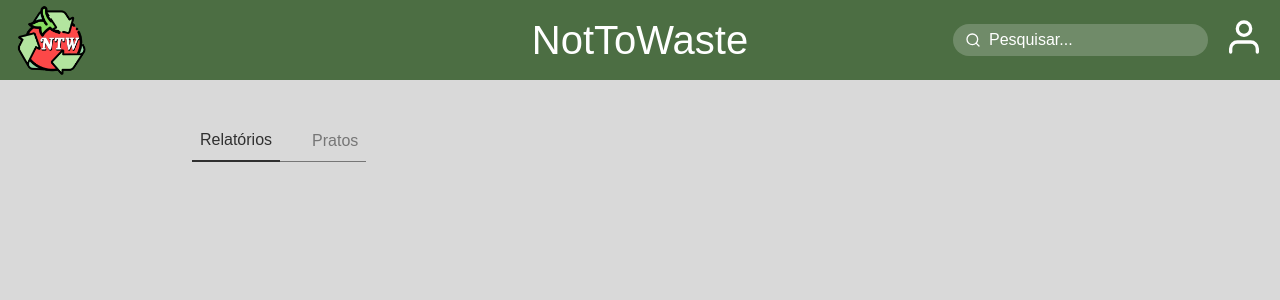
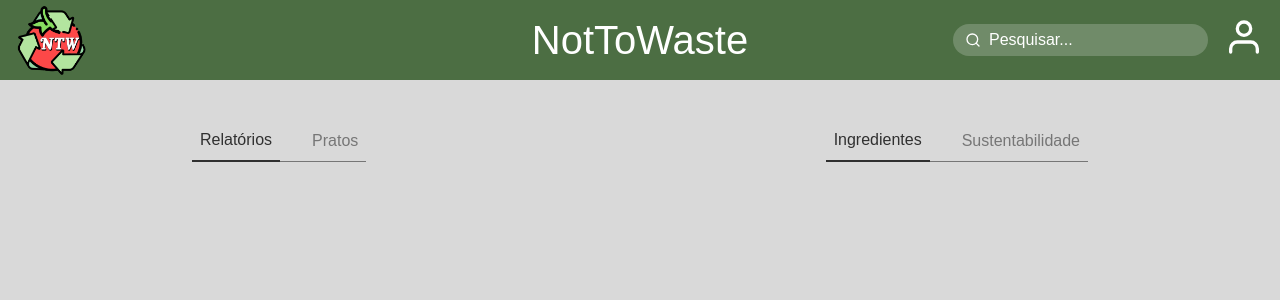
Before and after one commit to mimicarreira13/NotToWaste, a React (Vite) app: page /client in a window 1280 px wide. Shown: the top 300 px of the page. Built offline with nearby package versions, Linux system fonts and the light colour scheme; a web font is replaced by a local one.

Commit message:
feat(ui): add reusable ToggleTabs component and conditional secondary tabs

```diff
--- /dev/null
+++ b/src/components/ToggleTabs.tsx
@@ -0,0 +1,56 @@
+import React from "react";
+
+type Option = { id: string; label: React.ReactNode };
+
+type ToggleTabsProps = {
+    options: Option[];
+    value: string;
+    onChange: (id: string) => void;
+    className?: string;
+    baseLineColor?: string;     // cor da linha base (texto não selecionado)
+    selectedTextColor?: string; // cor do texto selecionado
+    selectedBorderColor?: string; // cor da risca do selecionado
+};
+
+export default function ToggleTabs({
+                                       options,
+                                       value,
+                                       onChange,
+                                       className = "",
+                                       baseLineColor = "#767676",
+                                       selectedTextColor = "#303030",
+                                       selectedBorderColor = "#303030",
+                                   }: ToggleTabsProps) {
+    return (
+        <div className={`relative inline-flex gap-6 ${className}`}>
+            <div
+                className="absolute bottom-0 left-0 right-0 h-[1px]"
+                style={{ backgroundColor: baseLineColor }}
+                aria-hidden="true"
+            />
+
+            {options.map((opt) => {
+                const selected = opt.id === value;
+                return (
+                    <button
+                        key={opt.id}
+                        type="button"
+                        onClick={() => onChange(opt.id)}
+                        aria-pressed={selected}
+                        className="relative z-10 px-2 pb-2 focus:outline-none transition-colors"
+                        style={
+                            selected
+                                ? {
+                                    color: selectedTextColor,
+                                    borderBottom: `2px solid ${selectedBorderColor}`,
+                                }
+                                : { color: baseLineColor }
+                        }
+                    >
+                        {opt.label}
+                    </button>
+                );
+            })}
+        </div>
+    );
+}
--- a/src/pages/Client.tsx
+++ b/src/pages/Client.tsx
@@ -1,37 +1,34 @@
-import { useState } from 'react';
+// `src/pages/Client.tsx`
+import { useState } from "react";
+import ToggleTabs from "../components/ToggleTabs";
 
 export default function Client() {
-    const [selected, setSelected] = useState<'reports' | 'dishes'>('reports');
+    const [selected, setSelected] = useState<"reports" | "dishes">("reports");
+    const [reportTab, setReportTab] = useState<"ingredients" | "sustainability">("ingredients");
 
     return (
         <div className="w-full max-w-6xl mx-auto p-6">
-            <div className="fixed top-32 left-48 flex gap-6">
-                <div className="absolute bottom-0 left-0 right-0 h-[1px] bg-[#767676]" />
-                <button
-                    type="button"
-                    onClick={() => setSelected('reports')}
-                    aria-pressed={selected === 'reports'}
-                    className={`relative z-10 px-2 pb-2 focus:outline-none transition-colors ${
-                        selected === 'reports'
-                            ? 'text-[#303030] border-b-2 border-[#303030]'
-                            : 'text-[#767676]'
-                    }`}
-                >
-                    Relatórios
-                </button>
+            <div className="fixed top-32 left-48 right-48 flex items-center justify-between">
+                <ToggleTabs
+                    options={[
+                        { id: "reports", label: "Relatórios" },
+                        { id: "dishes", label: "Pratos" },
+                    ]}
+                    value={selected}
+                    onChange={(id) => setSelected(id as "reports" | "dishes")}
+                />
 
-                <button
-                    type="button"
-                    onClick={() => setSelected('dishes')}
-                    aria-pressed={selected === 'dishes'}
-                    className={`relative z-10 px-2 pb-2 focus:outline-none transition-colors ${
-                        selected === 'dishes'
-                            ? 'text-[#303030] border-b-2 border-[#303030]'
-                            : 'text-[#767676]'
-                    }`}
-                >
-                    Pratos
-                </button>
+                {selected === "reports" && (
+                    <ToggleTabs
+                        options={[
+                            { id: "ingredients", label: "Ingredientes" },
+                            { id: "sustainability", label: "Sustentabilidade" },
+                        ]}
+                        value={reportTab}
+                        onChange={(id) => setReportTab(id as "ingredients" | "sustainability")}
+                        className=""
+                    />
+                )}
             </div>
         </div>
     );
```
